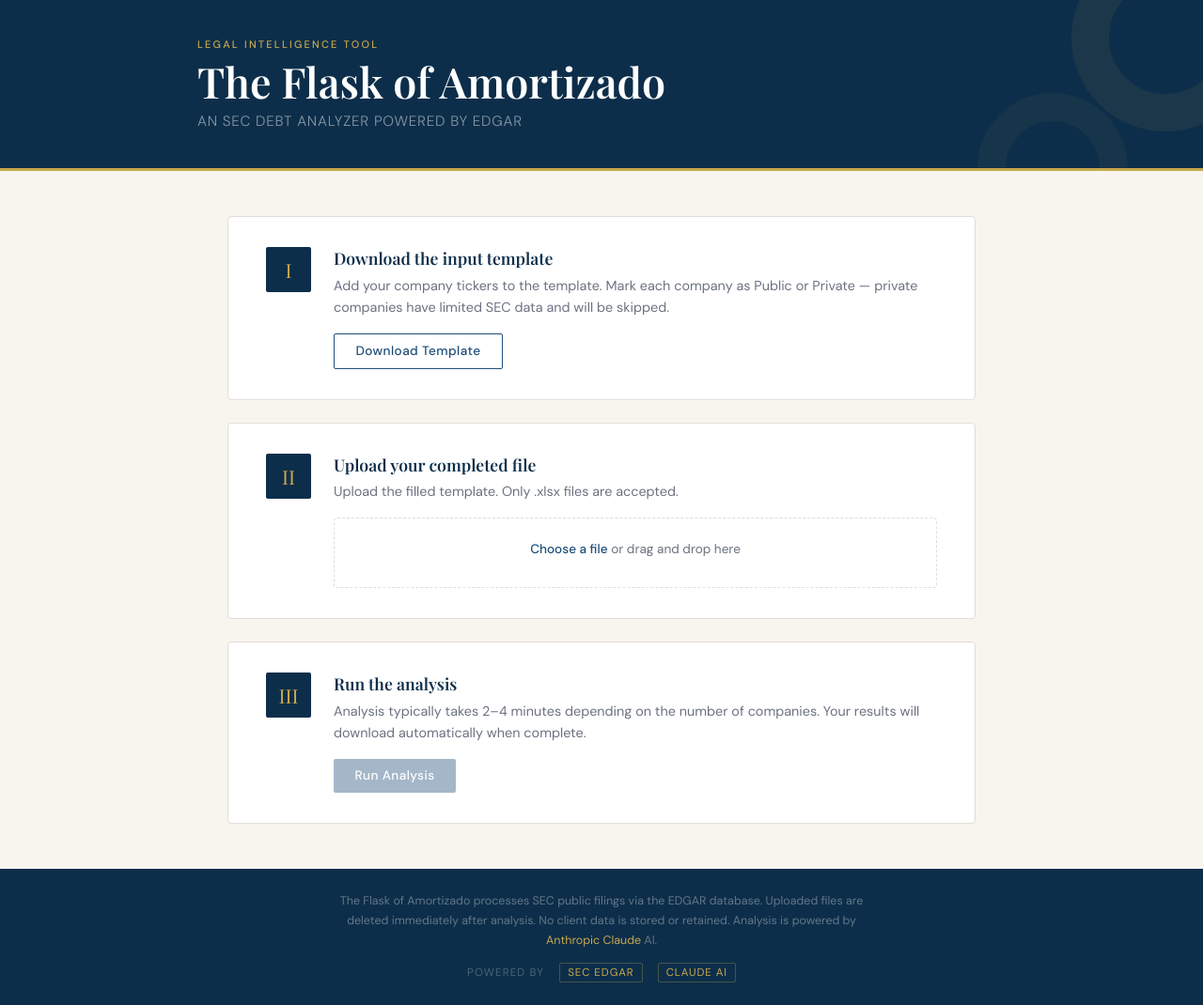
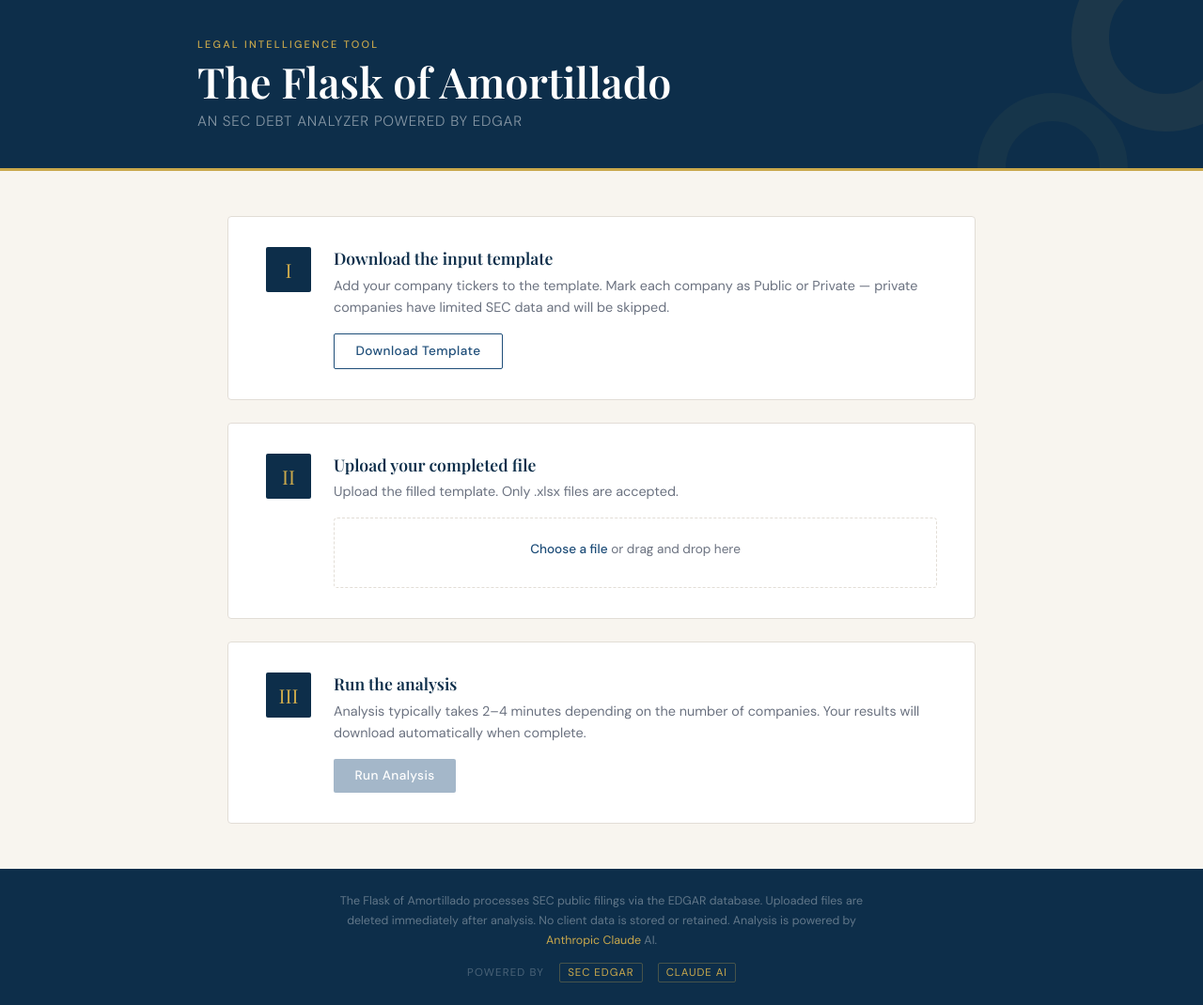
Before and after one commit to pete-law/flask-of-amortizado, a Flask app: page / in a window 1280 px wide. Shown: the whole page at 94% size. Run offline with Flask 3, Linux system fonts and the light colour scheme.

Commit message:
fix name

```diff
--- a/templates/index.html
+++ b/templates/index.html
@@ -3,7 +3,7 @@
 <head>
     <meta charset="UTF-8">
     <meta name="viewport" content="width=device-width, initial-scale=1.0">
-    <title>The Flask of Amortizado</title>
+    <title>The Flask of Amortillado</title>
     <link href="https://fonts.googleapis.com/css2?family=Playfair+Display:wght@400;600&family=DM+Sans:wght@300;400;500&display=swap" rel="stylesheet">
     <style>
         *, *::before, *::after { box-sizing: border-box; margin: 0; padding: 0; }
@@ -318,7 +318,7 @@
 <header>
     <div class="header-inner">
         <div class="logo-label">Legal Intelligence Tool</div>
-        <h1>The Flask of Amortizado</h1>
+        <h1>The Flask of Amortillado</h1>
         <div class="subtitle">An SEC Debt Analyzer powered by EDGAR</div>
     </div>
 </header>
@@ -365,7 +365,7 @@
 
 <footer>
     <p>
-        The Flask of Amortizado processes SEC public filings via the EDGAR database.
+        The Flask of Amortillado processes SEC public filings via the EDGAR database.
         Uploaded files are deleted immediately after analysis. No client data is stored or retained.
         Analysis is powered by <a href="https://anthropic.com" target="_blank">Anthropic Claude</a> AI.
     </p>
```
